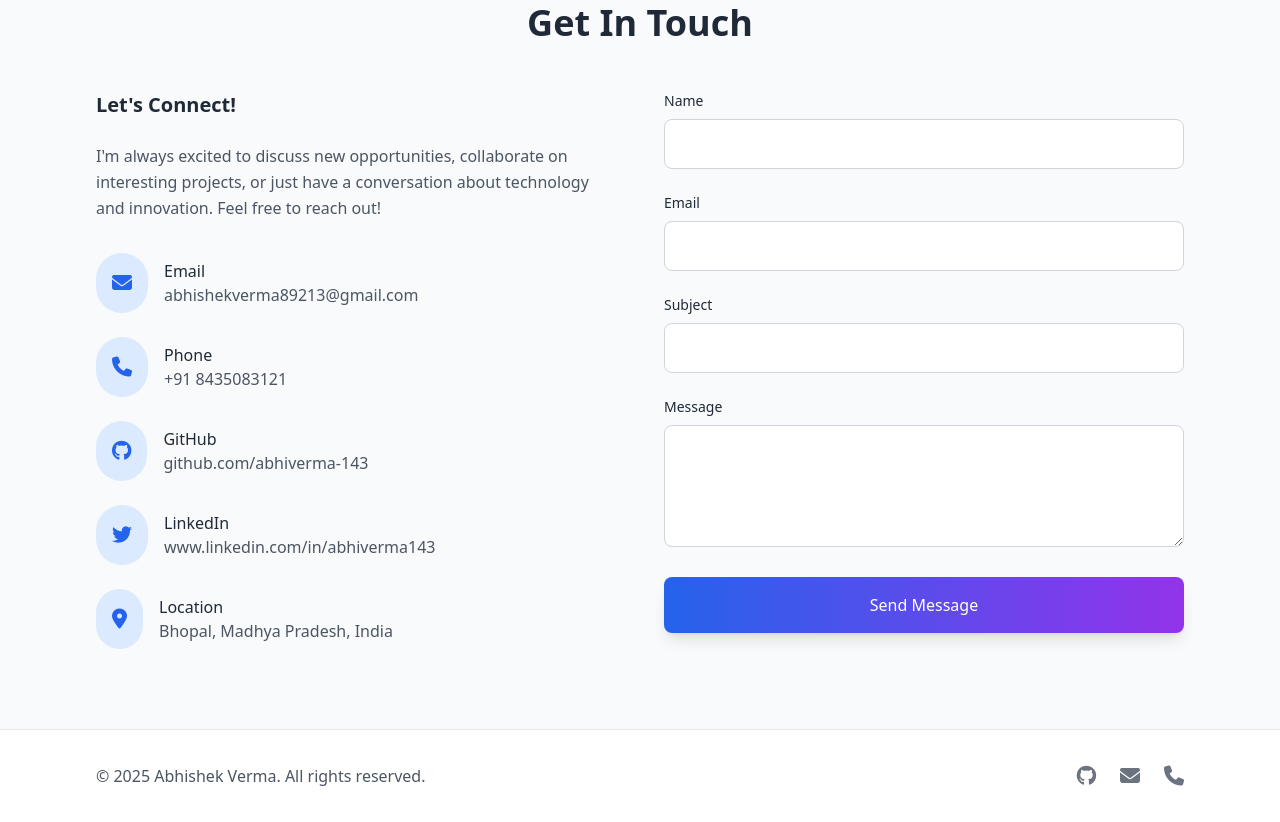
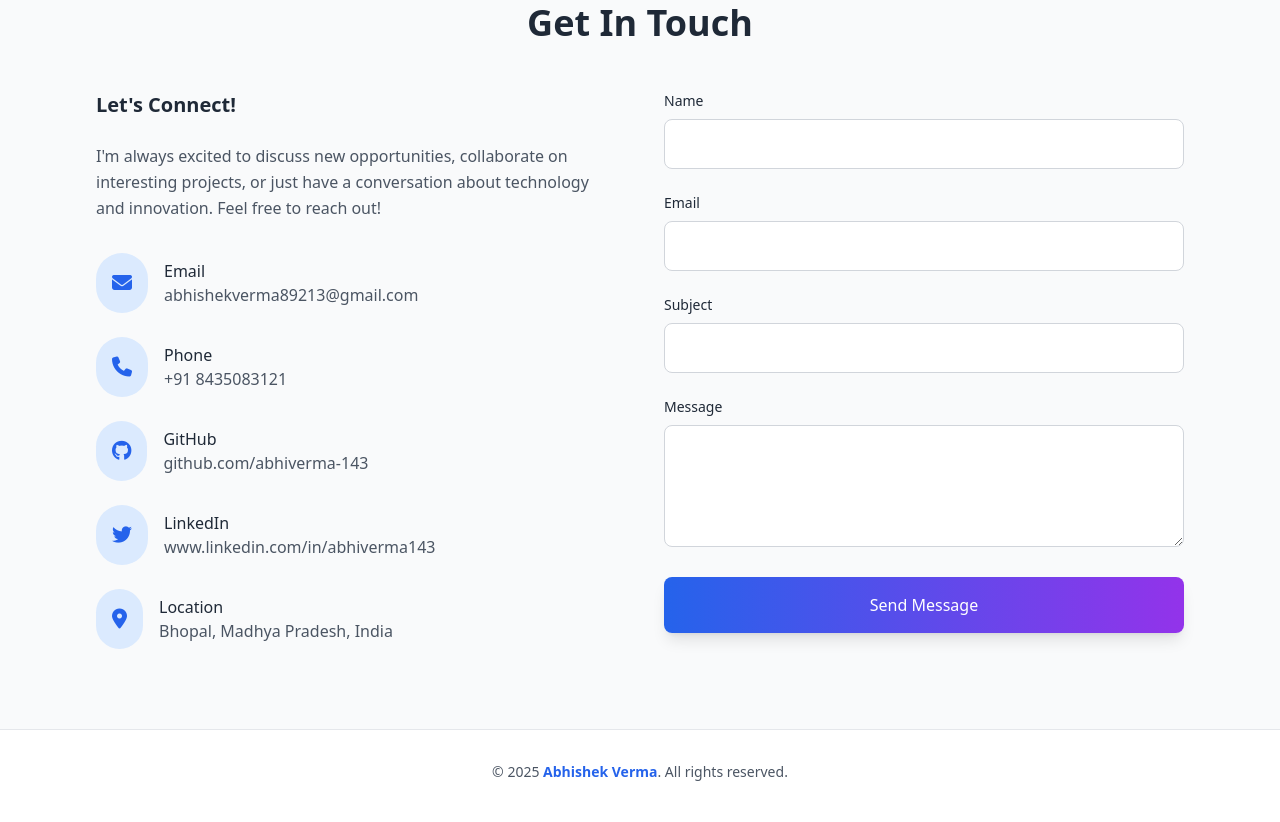
Before and after one commit to abhiverma-143/Portfolio, a plain HTML site: page index.html in a window 1280 px wide. Shown: the part 3310-4132 px from the top of the page. Drawn offline with nearby package versions, Linux system fonts and the light colour scheme.

Commit message:
Refactor footer layout and copyright notice

```diff
--- a/index.html
+++ b/index.html
@@ -637,26 +637,15 @@
 
     <!-- Footer -->
     <footer class="py-8 bg-white dark:bg-gray-900 border-t border-gray-200 dark:border-gray-800">
-        <div class="max-w-6xl mx-auto px-4 sm:px-6 lg:px-8">
-            <div class="flex flex-col md:flex-row justify-between items-center">
-                <div class="mb-4 md:mb-0">
-                    <p class="text-gray-600 dark:text-gray-400">&copy;  2025 Abhishek Verma. All rights reserved.</p>
-                </div>
-                <div class="flex space-x-6">
-                    <a href="https://github.com/abhiverma-143" target="_blank" class="text-gray-500 hover:text-blue-600 dark:hover:text-blue-400 transition transform hover:scale-110">
-                        <i class="fab fa-github text-xl"></i>
-                    </a>
-
-                    <a href="mailto:abhishekverma89213@gmail.com" class="text-gray-500 hover:text-blue-600 dark:hover:text-blue-400 transition transform hover:scale-110">
-                        <i class="fas fa-envelope text-xl"></i>
-                    </a>
-                    <a href="tel:++918435083121" class="text-gray-500 hover:text-blue-600 dark:hover:text-blue-400 transition transform hover:scale-110">
-                        <i class="fas fa-phone text-xl"></i>
-                    </a>
-                </div>
-            </div>
+    <div class="max-w-6xl mx-auto px-4 sm:px-6 lg:px-8">
+        <!-- Flex container set to center both vertically and horizontally -->
+        <div class="flex justify-center items-center">
+            <p class="text-gray-600 dark:text-gray-400 text-sm text-center">
+                &copy; 2025 <span class="font-semibold text-blue-600 dark:text-blue-400">Abhishek Verma</span>. All rights reserved.
+            </p>
         </div>
-    </footer>
+    </div>
+</footer>
 
     <script>
          const mobileMenuButton = document.getElementById('mobile-menu-button');
```
